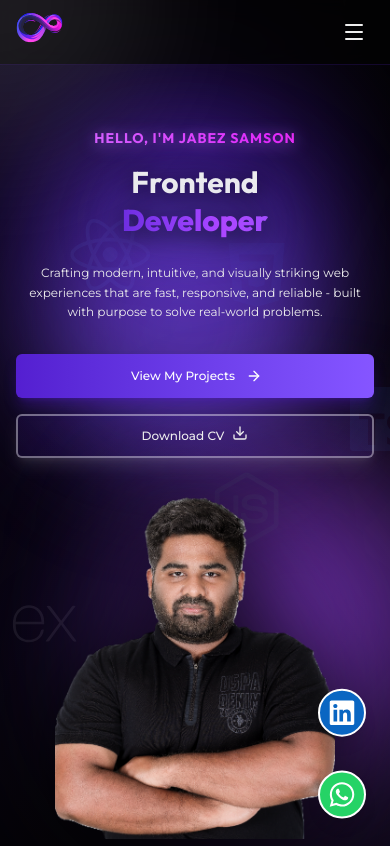
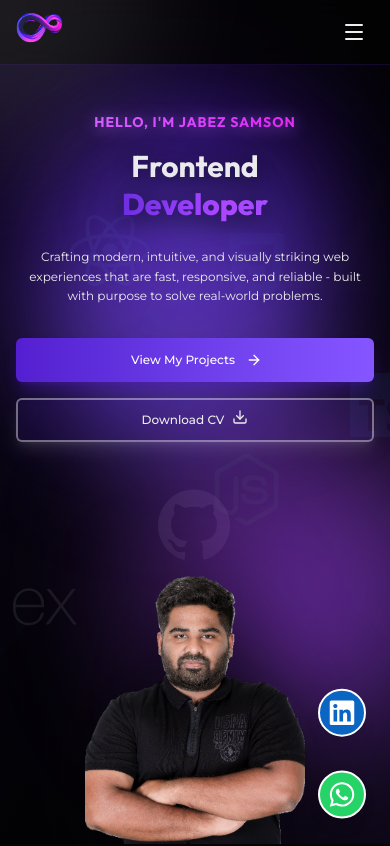
Before and after one commit to jabezsamsondev-prog/my_portfolio_website, a React (Vite) app: page / in a window 390 px wide. Shown: the top 846 px of the page. Built offline with nearby package versions, Linux system fonts and the light colour scheme.

Commit message:
Few improvements in mobile responsiveness.

```diff
--- a/src/components/sections/Hero.tsx
+++ b/src/components/sections/Hero.tsx
@@ -20,7 +20,7 @@ export function Hero() {
   return (
     <section
       id="hero"
-      className="min-h-screen relative overflow-hidden bg-background pt-24 md:pt-18 lg:pt-20"
+      className="h-[100dvh] relative overflow-hidden bg-background pt-16 sm:pt-20 md:pt-24 lg:pt-20 flex flex-col"
     >
       {/* Animated Background with moving gradients */}
       <div className="absolute inset-0 pointer-events-none overflow-hidden">
@@ -166,7 +166,7 @@ export function Hero() {
         animate={{ opacity: 1, scale: 1 }}
         transition={{ duration: 0.5, delay: 0.2 }}
         className="hidden lg:block absolute bottom-0 right-0 w-1/2 pointer-events-none"
-        style={{ height: 'calc(100vh - 5rem)' }}
+        style={{ height: 'calc(100vh - 80px)' }}
       >
         <div className="relative h-full flex items-end justify-center w-full">
           {/* Subtle circular gradient glow */}
@@ -188,14 +188,14 @@ export function Hero() {
         </div>
       </motion.div>
 
-      <div className="container mx-auto px-4 sm:px-6 lg:px-8 min-h-[calc(100vh-5rem)] flex items-center relative pb-8 lg:pb-8">
-        <div className="max-w-7xl mx-auto w-full z-10 relative">
-          <div className="flex flex-col lg:flex-row gap-8 lg:gap-8 xl:gap-12 items-start lg:items-center justify-between w-full">
+      <div className="container mx-auto px-4 sm:px-6 lg:px-8 flex-1 flex items-start relative min-h-0">
+        <div className="max-w-7xl mx-auto w-full z-10 relative h-full flex flex-col">
+          <div className="flex flex-col lg:flex-row gap-0 lg:gap-8 xl:gap-12 items-start lg:items-center justify-between w-full flex-1">
             <motion.div
               initial={{ opacity: 0, x: -20 }}
               animate={{ opacity: 1, x: 0 }}
               transition={{ duration: 0.5 }}
-              className="text-center lg:text-left relative z-20 flex-1 w-full lg:order-1 pt-8 lg:pt-0"
+              className="text-center lg:text-left relative z-20 flex-shrink-0 w-full lg:order-1 lg:flex-1 pt-12 sm:pt-16 lg:pt-0 mb-6"
             >
               <motion.h2
                 className="font-bold mb-4 text-sm sm:text-base md:text-base lg:text-lg uppercase bg-gradient-to-r from-purple-400 via-fuchsia-500 to-pink-500 bg-clip-text text-transparent animate-gradient drop-shadow-[0_2px_8px_rgba(168,85,247,0.8)]"
@@ -273,24 +273,25 @@ export function Hero() {
               initial={{ opacity: 0, scale: 0.9 }}
               animate={{ opacity: 1, scale: 1 }}
               transition={{ duration: 0.5, delay: 0.2 }}
-              className="lg:hidden relative w-full mt-auto"
+              className="lg:hidden relative w-full self-end min-h-0 mt-auto"
+              style={{ marginBottom: '-1px' }}
             >
-              <div className="relative w-full max-w-[280px] sm:max-w-[320px] md:max-w-[360px] mx-auto">
+              <div className="relative w-full max-w-[220px] sm:max-w-[260px] md:max-w-[300px] mx-auto">
                 {/* Subtle circular gradient glow */}
                 <div
-                  className="absolute inset-0 rounded-full bg-gradient-to-br from-primary/30 via-accent/20 to-purple-500/30 blur-3xl opacity-70"
+                  className="absolute bottom-0 left-1/2 -translate-x-1/2 w-[150px] h-[150px] sm:w-[180px] sm:h-[180px] rounded-full bg-gradient-to-br from-primary/30 via-accent/20 to-purple-500/30 blur-3xl opacity-70"
                 />
 
                 {/* Profile image container */}
-                <div className="relative">
+                <div className="relative w-full">
                   {/* Profile image */}
                   <motion.img
                     src="/images/profile1.png"
                     alt="Jabez Samson - Profile"
-                    className="relative w-full h-auto object-contain object-bottom"
+                    className="relative w-full h-auto object-contain object-bottom block"
                     style={{
                       filter: "drop-shadow(0 15px 50px rgba(0,0,0,0.9))",
-                      display: "block"
+                      maxHeight: "42vh"
                     }}
                     whileHover={{ scale: 1.05 }}
                     transition={{ type: "spring", stiffness: 300 }}
```
